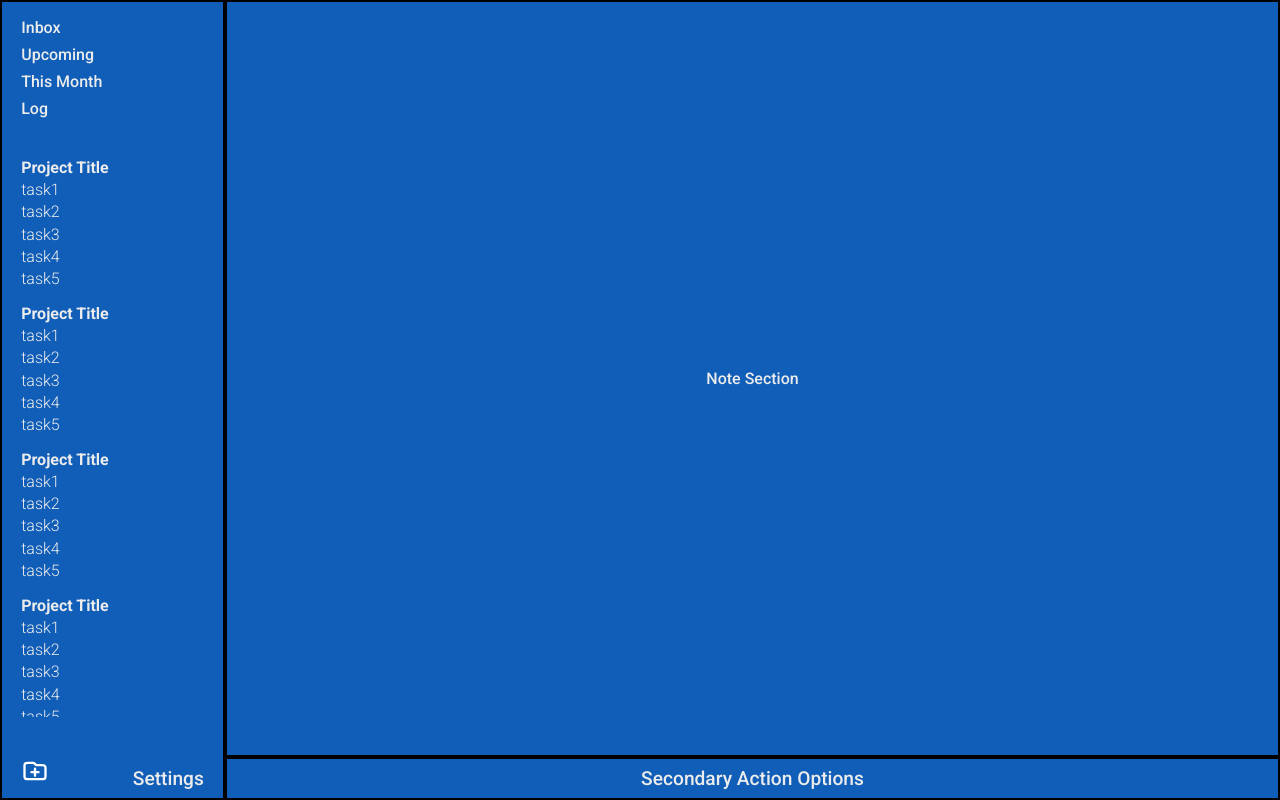
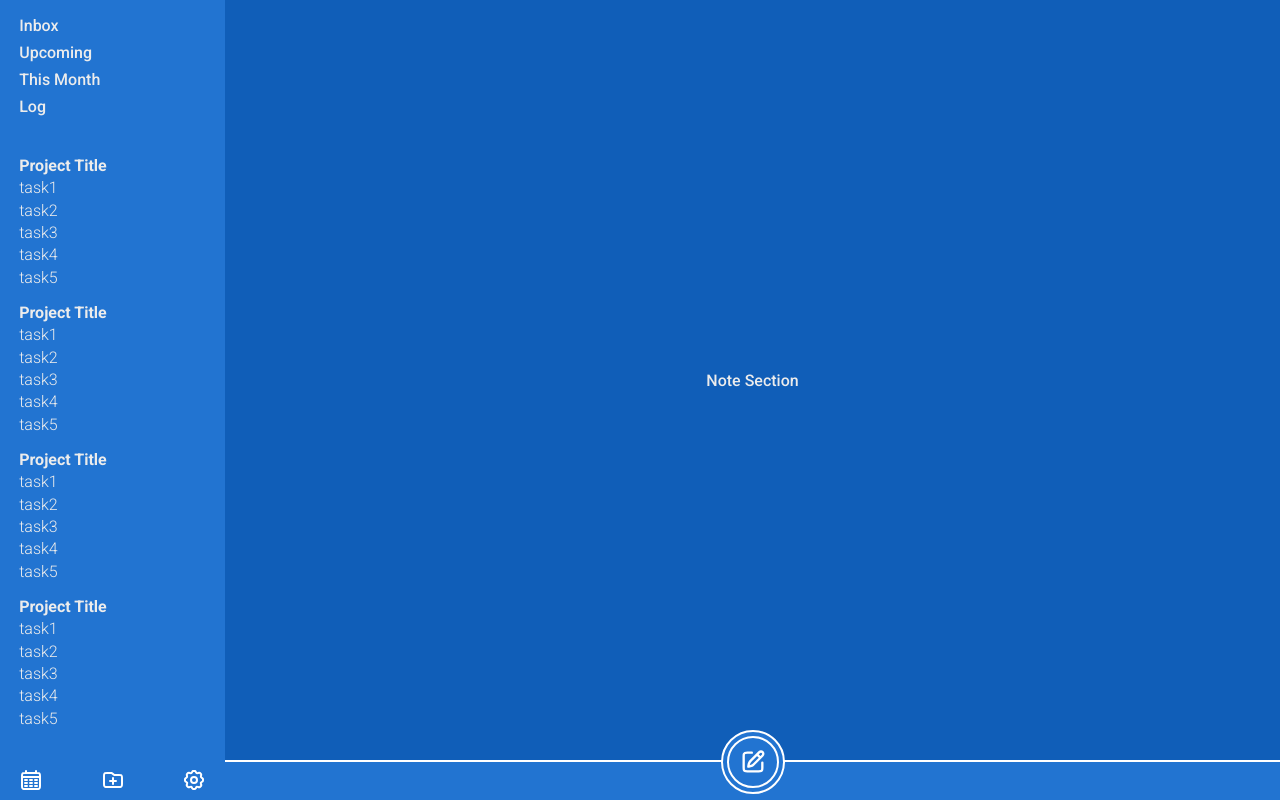
Before and after one commit to NCDUBS11/top_todo, a website built with webpack: page src/template.html in a window 1280 px wide. Built offline with nearby package versions, Linux system fonts and the light colour scheme.

Commit message:
Style menu items. Working on new Task Button

```diff
--- a/src/styles.css
+++ b/src/styles.css
@@ -16,8 +16,8 @@
     --fw-thin: 300;
     --fw-regular: 500;
     --fw-bold: 700;
-    --bg-color: rgba(49, 49, 49, 0.5);
-    --bg-color-dark: rgba(26, 25, 25, 0.4);
+    --bg-color: rgb(34, 116, 209);
+    --bg-color-alt: rgba(16, 94, 184, 1.0);
     --bg-actColor:rgba(117, 116, 116, 0.4);
     --bg-button: rgba(189, 3, 3, 0.61);
     --bg-buttonAlt: rgba(255, 44, 44, 0.61);
@@ -40,7 +40,7 @@
 
 body{
     height: 100vh;
-    background-color: rgb(16, 94, 184);
+    background-color: var(--bg-color);
     display: grid;
     grid-template-columns: minmax(min-content, 225px) 1fr;
     grid-template-rows: 1fr minmax(min-content, 40px);
@@ -50,14 +50,8 @@ body{
 }
 
 img{
-    height: var(--fs-large);
+    height: calc(var(--fs-small)*1.5);
     filter: invert();
-}
-
-nav,
-aside,
-main{
-    border: 2px solid black;
 }
 
 ::-webkit-scrollbar{
@@ -116,26 +110,67 @@ li.projectTask{
 
 aside{
     grid-area: aside;
-    display: flex;
+    /* display: flex;
     padding: calc(var(--fs-small)/2) var(--fs-small);
-    justify-content: center;
-    align-items: center;
+    justify-content: center; */
+    height: calc(var(--fs-xlarge)/2);
+    position: relative;
+    border-top: 2px solid white;
+    z-index: 11;
+}
+
+.newTask{
+    position: absolute;
+    transform: translate(-50%, -50%);
+    top: 0;
+    left: 50%;
+    height: var(--fs-large);
+    z-index: 21;
+}
+
+aside::before{
+    display: inline-block;
+    content: "";
+    border: 2px solid white;
+    border-radius: 50%;
+    height: var(--fs-xxlarge);
+    width: var(--fs-xxlarge);
+    background-color: var(--bg-color);
+    position: absolute;
+    transform: translate(-50%, -50%);
+    top: 0;
+    left: 50%;
+    z-index: 6;
+}
+
+aside::after{
+    display: inline-block;
+    content: "";
+    border: 2px solid white;
+    border-radius: 50%;
+    height: calc(var(--fs-xxlarge)*1.25);
+    width: calc(var(--fs-xxlarge)*1.25);
+    background-color: var(--bg-color);
+    position: absolute;
+    transform: translate(-50%, -50%);
+    top: 0;
+    left: 50%;
+    z-index: 5;
+}
+
+aside,
+.actionMain{
+    font-size: var(--fs-small);
 }
 
 .actionMain{
     display: flex;
     justify-content: space-between;
-    align-items: end;
-}
-
-aside,
-.actionMain{
-    font-size: var(--fs-regular);
-
 }
 
 main{
     grid-area: main;
+    background-color: var(--bg-color-alt);
     display: flex;
     align-items: center;
     justify-content: center;
--- a/src/template.html
+++ b/src/template.html
@@ -45,15 +45,14 @@
                 <li id="projectTask" class="projectTask">task5</li>
             </ul>
         </div>
-        <div id="Aside" class="actionMain">
-            <div id="newProject" class="newProject">
-                <img src="./Icons/folder-plus-svgrepo-com.svg" alt="New Project">
-            </div>
-            <div id="settings" class="settings">Settings</div>
+        <div id="aside" class="actionMain">
+            <img div id="calendar" class="calendar" src="./Icons/calendar-days-svgrepo-com.svg" alt="">
+            <img id="newProject" class="newProject" src="./Icons/folder-plus-svgrepo-com.svg" alt="New Project">
+            <img id="settings" class="settings" src="./Icons/gear-svgrepo-com.svg" alt="settings">
         </div>
     </nav>
     <aside>
-        <div class="actionSecondary">Secondary Action Options</div>
+        <img id="newTask" class="newTask" src="./Icons/pen-square-svgrepo-com.svg" alt="">
     </aside>
     <main id="main">
         <div id="noteArea" class="noteArea">
```
Also changed, not shown: src/Icons/gear-svgrepo-com.svg (added), src/Icons/pen-square-svgrepo-com.svg (added).
